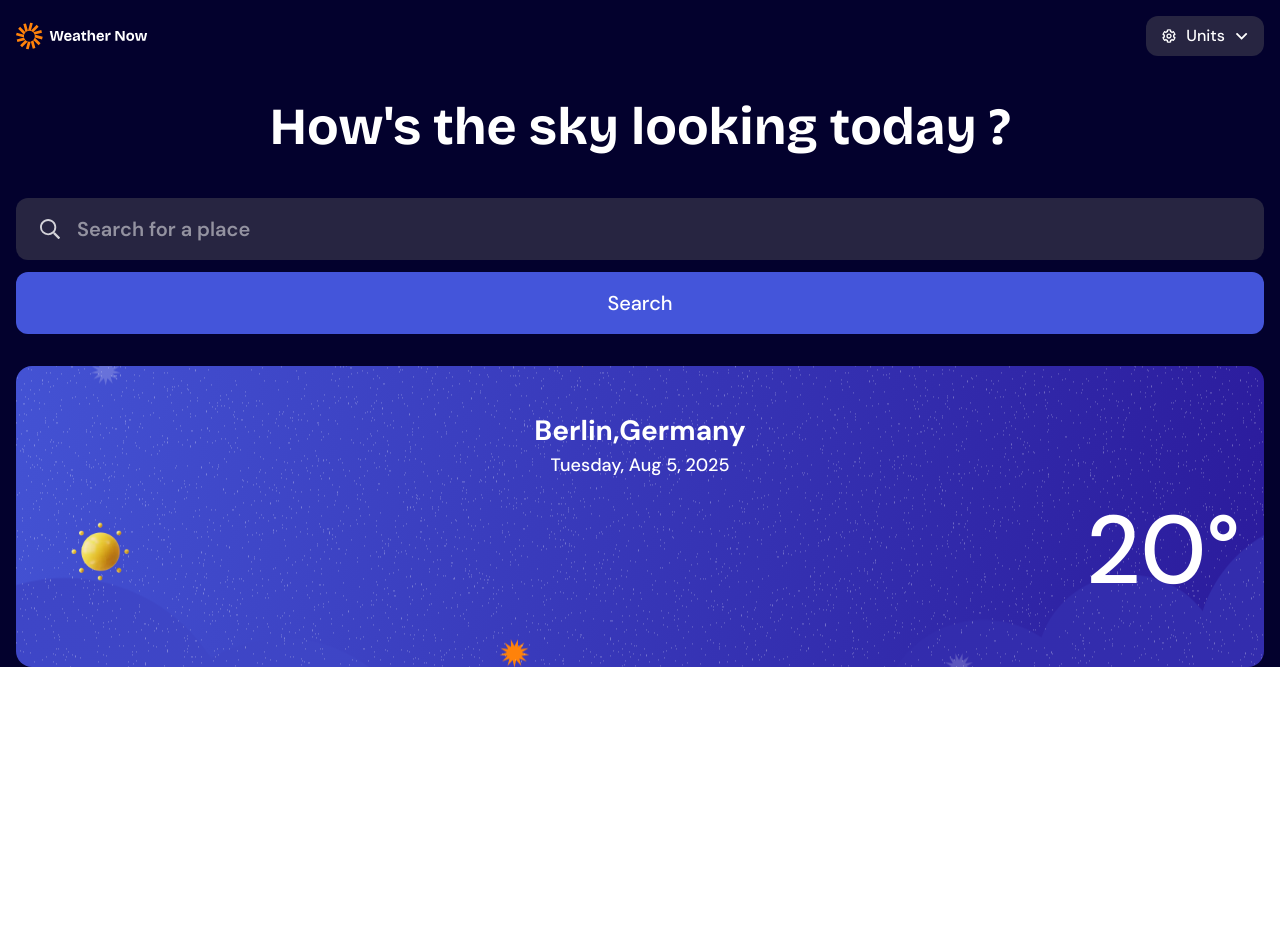
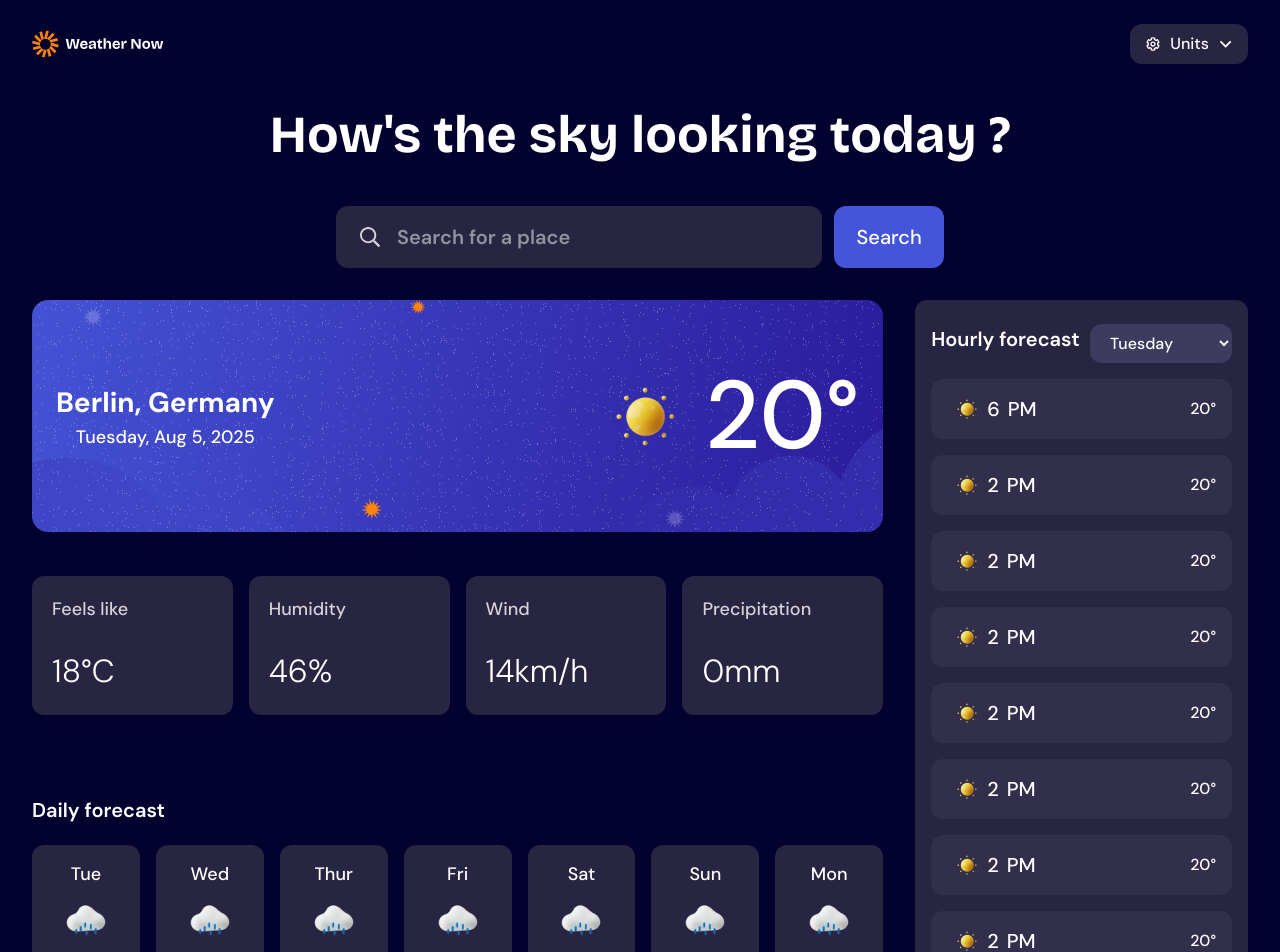
Before and after one commit to conormcfarlane/daily-weather-app, a React (Vite) app: page / in a window 1280 px wide. Shown: the top 952 px of the page. Before the commit the page ends 800 px from the top, so only its background shows below. Built offline with nearby package versions, Linux system fonts and the light colour scheme.

Commit message:
all responsive design done

```diff
--- a/src/App.css
+++ b/src/App.css
@@ -87,10 +87,12 @@ body {
   font-weight: 500;
   color: white;
 }
-h1,
-h2,
-h3 {
+h1 {
   font-family: "Bricolage Grotesque", Arial, Helvetica, sans-serif;
+}
+h2 {
+  font-size: var(--fs-20);
+  font-weight: 600;
 }
 
 /* Background for CurrentForecast Small */
--- a/src/App.tsx
+++ b/src/App.tsx
@@ -1,10 +1,12 @@
-import { useState } from "react";
+import { useState} from "react";
 import reactLogo from "./assets/react.svg";
 import viteLogo from "/vite.svg";
 import Layout from "./Components/Layout";
+import "./hooks/useWeatherApi"
 import "./App.css";
 
 function App() {
+
   return (
     <>
       <Layout />
--- a/src/Components/CurrentForecast.tsx
+++ b/src/Components/CurrentForecast.tsx
@@ -1,26 +1,51 @@
-import React from "react";
 import iconSunny from "../assets/images/icon-sunny.webp";
-import bgSmall from "../assets/images/bg-today-small.svg";
-import bgLarge from "../assets/images/bg-today-large.svg";
 
 export default function () {
+  const currentWeatherCards = [
+    { title: "Feels like", value: "18", unit: "°C" },
+    { title: "Humidity", value: "46", unit: "%" },
+    { title: "Wind", value: "14", unit: "km/h" },
+    { title: "Precipitation", value: "0", unit: "mm" },
+  ];
   return (
-    <section
-      className="cureent-forecast px-6 py-11 bg-no-repeat bg-cover bg-center rounded-2xl"
-    >
+    <section className="space-y-8 lg:space-y-11">
+      <section className="cureent-forecast px-6 py-11 bg-no-repeat bg-cover bg-center rounded-2xl md:flex md:items-center md:justify-between">
         <div className="text-(length:--fs-28) font-bold text-center">
-        <p>Berlin,Germany</p>
+          <p>Berlin, Germany</p>
           <p className="text-(length:--fs-18) font-medium">
             Tuesday, Aug 5, 2025
           </p>
         </div>
         <div className="flex items-center justify-between">
-        <img src={iconSunny} alt="weather code symbol" className="w-30 h-30" />
+          <img
+            src={iconSunny}
+            alt="weather code symbol"
+            className="w-30 h-30"
+          />
           <div className="flex text-(length:--fs-96)">
             <p>20</p>
             <span>&deg;</span>
           </div>
         </div>
       </section>
+      <section className="grid grid-cols-2 gap-4 md:grid-cols-4">
+        {currentWeatherCards.map((card) => {
+          return (
+            <div
+              key={card.title}
+              className="bg-(--color-neutral-800-hsl) space-y-6 p-5 rounded-xl"
+            >
+              <p className="text-(length:--fs-18) font-medium text-(--color-neutral-200-hsl) ">
+                {card.title}
+              </p>
+              <div className="flex text-(length:--fs-32) font-light">
+                <p>{card.value}</p>
+                <p>{card.unit}</p>
+              </div>
+            </div>
+          );
+        })}
+      </section>
+    </section>
   );
 }
--- /dev/null
+++ b/src/Components/DailyForecast.tsx
@@ -0,0 +1,37 @@
+import iconDrizzle from "../assets/images/icon-drizzle.webp";
+
+export default function DailyForecast() {
+  const dailyForecastCrads = [
+    { titleDay: "Tue", weatherCode: 3, maxTemp: 23, minTemp: 3 },
+    { titleDay: "Wed", weatherCode: 3, maxTemp: 23, minTemp: 3 },
+    { titleDay: "Thur", weatherCode: 3, maxTemp: 23, minTemp: 3 },
+    { titleDay: "Fri", weatherCode: 3, maxTemp: 23, minTemp: 3 },
+    { titleDay: "Sat", weatherCode: 3, maxTemp: 23, minTemp: 3 },
+    { titleDay: "Sun", weatherCode: 3, maxTemp: 23, minTemp: 3 },
+    { titleDay: "Mon", weatherCode: 3, maxTemp: 23, minTemp: 4 },
+  ];
+  return (
+    <section className="space-y-5">
+      <h2>Daily forecast</h2>
+      <div className="grid grid-cols-3 gap-4 md:grid-cols-7">
+        {dailyForecastCrads.map((card) => {
+          return (
+            <div
+              key={card.titleDay}
+              className="bg-(--color-neutral-800-hsl) px-2.5 py-4 flex flex-col rounded-xl"
+            >
+              <p className="text-center text-(length:--fs-18) font-medium">
+                {card.titleDay}
+              </p>
+              <img src={iconDrizzle} alt="" className="w-15 self-center" />
+              <div className="flex justify-between w-full text-(length:--fs-16) font-light ">
+                <p className="">{card.maxTemp}&deg;</p>
+                <p>{card.minTemp}&deg;</p>
+              </div>
+            </div>
+          );
+        })}
+      </div>
+    </section>
+  );
+}
--- /dev/null
+++ b/src/Components/HourlyForecast.tsx
@@ -0,0 +1,52 @@
+import iconSunny from "../assets/images/icon-sunny.webp";
+
+export default function HourlyForecast() {
+  const hourlyForecastCards = [
+    { weatherCode: 1, timeHour: "6", timeShort: "PM", temp: 20 },
+    { weatherCode: 2, timeHour: "2", timeShort: "PM", temp: 20 },
+    { weatherCode: 1, timeHour: "2", timeShort: "PM", temp: 20 },
+    { weatherCode: 1, timeHour: "2", timeShort: "PM", temp: 20 },
+    { weatherCode: 1, timeHour: "2", timeShort: "PM", temp: 20 },
+    { weatherCode: 1, timeHour: "2", timeShort: "PM", temp: 20 },
+    { weatherCode: 1, timeHour: "2", timeShort: "PM", temp: 20 },
+    { weatherCode: 1, timeHour: "2", timeShort: "PM", temp: 20 },
+    { weatherCode: 1, timeHour: "2", timeShort: "PM", temp: 20 },
+    { weatherCode: 1, timeHour: "2", timeShort: "PM", temp: 20 },
+    { weatherCode: 1, timeHour: "2", timeShort: "PM", temp: 20 },
+    { weatherCode: 1, timeHour: "2", timeShort: "PM", temp: 20 },
+    { weatherCode: 1, timeHour: "2", timeShort: "PM", temp: 20 },
+    { weatherCode: 1, timeHour: "2", timeShort: "PM", temp: 20 },
+    { weatherCode: 1, timeHour: "2", timeShort: "PM", temp: 20 },
+  ];
+  return (
+    <section className="bg-(--color-neutral-800-hsl) rounded-xl px-4 py-6 space-y-4 lg:max-h-172 lg:overflow-y-auto">
+      <div className="flex justify-between">
+        <h2>Hourly forecast</h2>
+        <select
+          name="dayOfWeek"
+          id=""
+          className="bg-(--color-neutral-600-hsl) px-4 py-2 rounded-xl"
+        >
+          <option value="">Tuesday</option>
+          <option value="">Wednesday</option>
+        </select>
+      </div>
+      <div className="grid grid-row-auto gap-4">
+        {hourlyForecastCards.map((card,index) => {
+          return (
+            <div key={index} className="flex justify-between items-center px-4 py-2.5 bg-(--color-neutral-700-hsl)  rounded-xl">
+              <div className="flex text-(length:--fs-20) items-center">
+                <img src={iconSunny} alt="" className="w-10 h-10" />
+                <div className="flex gap-2">
+                  <p>{card.timeHour} </p>
+                  <p>{card.timeShort}</p>
+                </div>
+              </div>
+              <p>{card.temp}&deg;</p>
+            </div>
+          );
+        })}
+      </div>
+    </section>
+  );
+}
--- a/src/Components/Layout.tsx
+++ b/src/Components/Layout.tsx
@@ -1,20 +1,29 @@
-import React from "react";
 import Header from "./Header";
 import SearchBar from "./SearchBar";
 import CurrentForecast from "./CurrentForecast";
+import DailyForecast from "./DailyForecast";
+import HourlyForecast from "./HourlyForecast";
 
 export default function Layout() {
   return (
-    <div className="bg-(--color-neutral-900-hsl) grid grid-cols-[1fr_calc(100%-2rem)_1fr] pt-4">
-      <div className="col-start-2 space-y-8">
+    <div className=" bg-(--color-neutral-900-hsl) grid grid-cols-[1fr_calc(100%-2rem)_1fr] pt-4 md:grid-cols-[1fr_calc(100%-3rem)_1fr] md:pt-6 lg:grid-cols-[1fr_1216px_1fr] pb-20 ">
+      <div className="col-start-2 space-y-8 ">
         <Header />
         <div>
-          <h1 className="text-center text-(length:--fs-52) ">
+          <h1 className="text-center text-(length:--fs-52) md:max-w-[14ch] mx-auto lg:max-w-none  ">
             How's the sky looking today ?
           </h1>
         </div>
         <SearchBar />
-        <CurrentForecast />
+        <div className="space-y-8 lg:grid lg:grid-cols-[70%_1fr] gap-8 ">
+          <div className="space-y-8 lg:h-full lg:flex lg:flex-col lg:justify-between">
+            <CurrentForecast />
+            <DailyForecast />
+          </div>
+          <div>
+            <HourlyForecast />
+          </div>
+        </div>
       </div>
     </div>
   );
--- a/src/Components/SearchBar.tsx
+++ b/src/Components/SearchBar.tsx
@@ -1,10 +1,9 @@
-import React from "react";
 import iconSearch from "../assets/images/icon-search.svg";
 
 export default function SearchBar() {
   return (
-    <section className="flex flex-col gap-3">
-      <div className="flex bg-(--color-neutral-800-hsl) px-6 py-4 rounded-xl gap-4">
+    <section className="flex flex-col gap-3 md:flex-row lg:max-w-5/10 lg:mx-auto">
+      <div className="flex bg-(--color-neutral-800-hsl) px-6 py-4 rounded-xl gap-4 md:min-w-8/10">
         <img src={iconSearch} alt="search icon" className="cursor-pointer" />
         <input
           type="text"
@@ -12,7 +11,7 @@ export default function SearchBar() {
           className="text-(length:--fs-20) font-semibold"
         />
       </div>
-      <div className="bg-(--color-blue-500-hsl) text-center py-4 rounded-xl">
+      <div className="bg-(--color-blue-500-hsl) text-center py-4 rounded-xl w-full">
         <p className="text-(length:--fs-20) font-medium cursor-pointer">
           Search
         </p>
```
Also changed, not shown: src/hooks/useWeatherApi.ts (added). Lines whose indentation alone changed are shown as unchanged.
